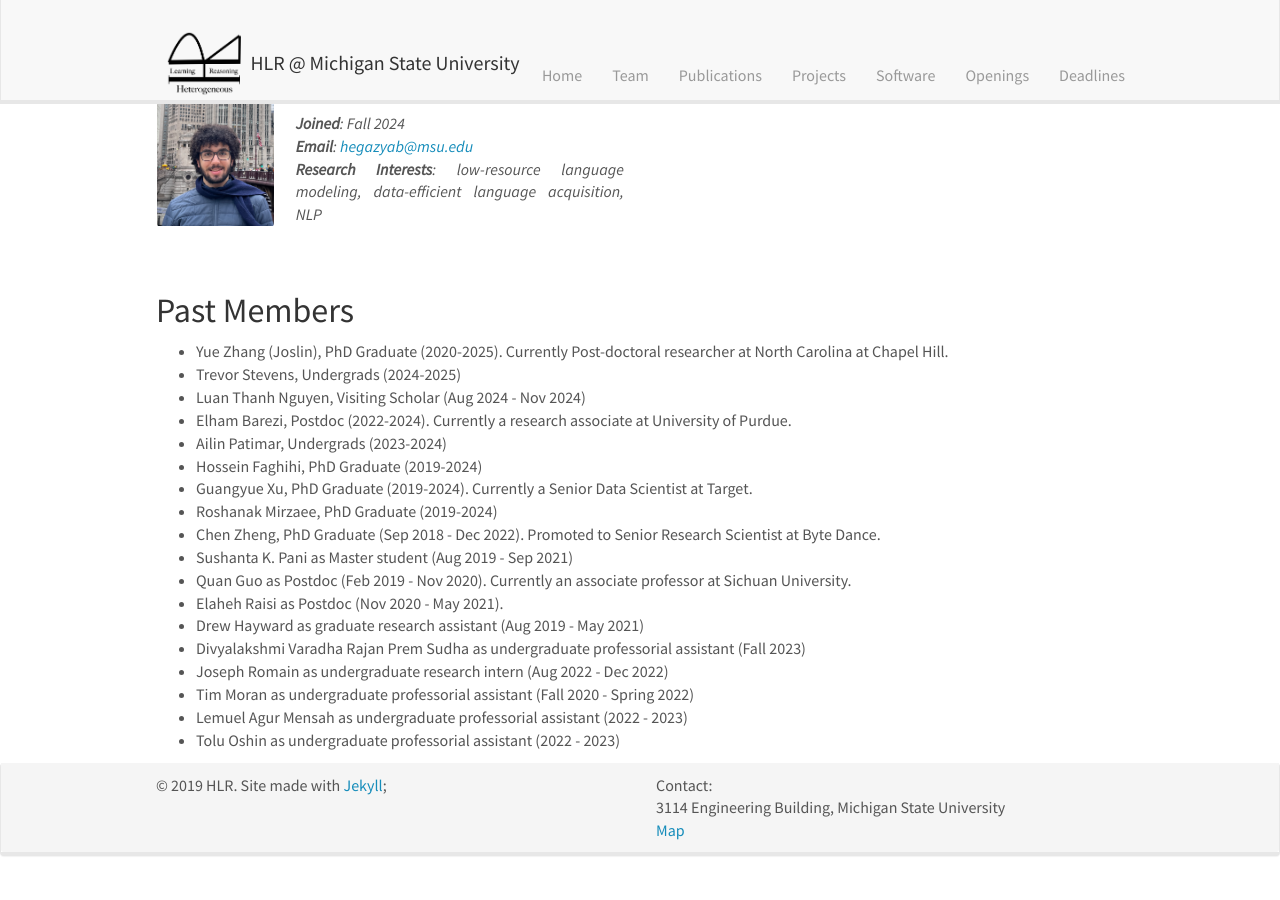
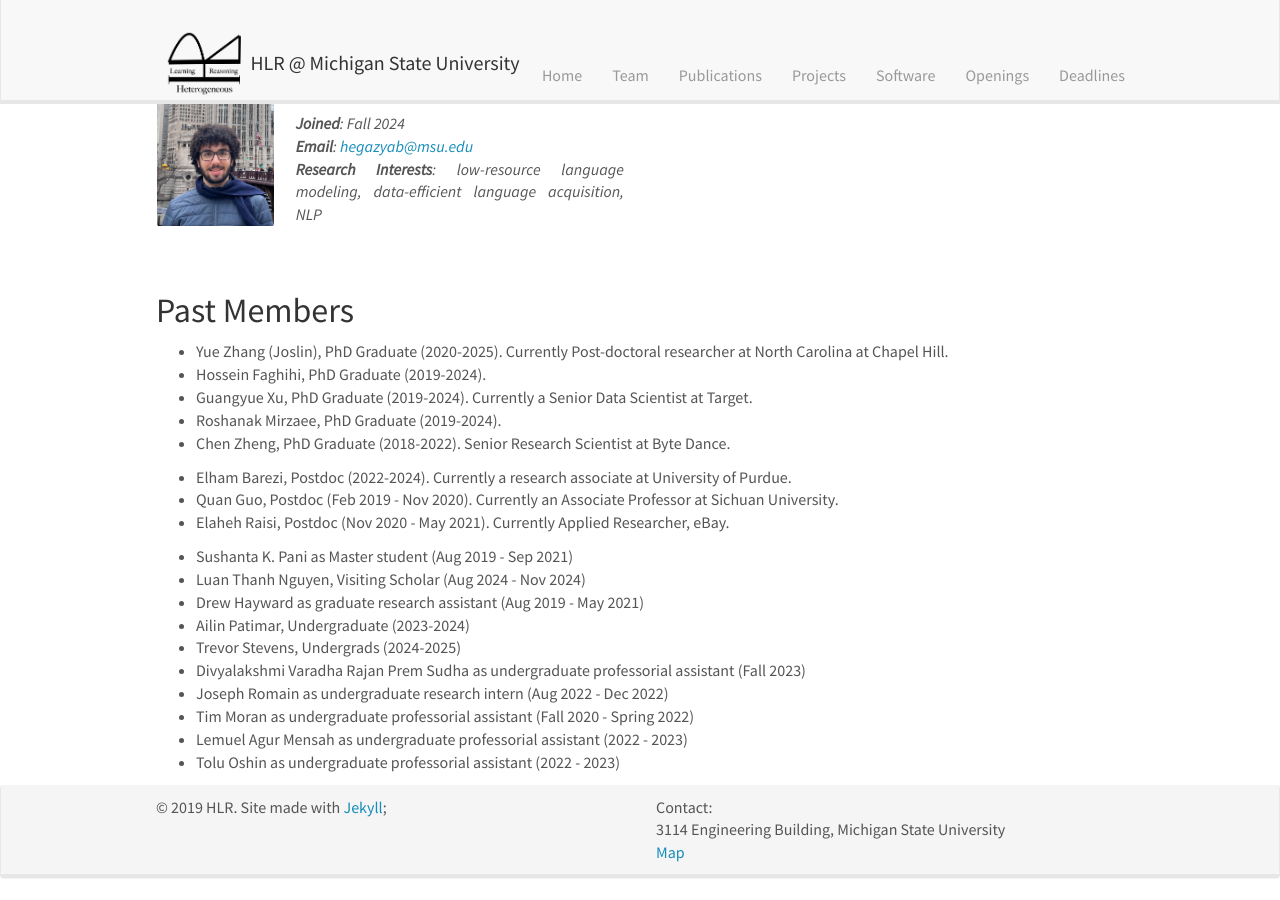
Before and after one commit to HLR/HLR.github.io, a Jekyll site: the page built from _pages/team.md, in a window 1280 px wide and 900 px high, scrolled down 1714 px. Built offline with Jekyll 4.4.1, drawn with Linux system fonts in a browser that asks for light colours; nearby versions of some CDN libraries; before the commit the page ends 2592 px from its top, so only the background shows below that.

Commit message:
Update Alumni order

```diff
--- a/_pages/team.md
+++ b/_pages/team.md
@@ -102,18 +102,20 @@ Go to <a href="{{ site.url }}{{ site.baseurl }}/pictures/"> <b>Gallery</b> </a>
 
 ## Past Members
 - Yue Zhang (Joslin), PhD Graduate (2020-2025). Currently Post-doctoral researcher at North Carolina at Chapel Hill.
+- Hossein Faghihi, PhD Graduate (2019-2024).
+- Guangyue Xu, PhD Graduate (2019-2024). Currently a Senior Data Scientist at Target.
+- Roshanak Mirzaee, PhD Graduate (2019-2024).
+- Chen Zheng, PhD Graduate (2018-2022). Senior Research Scientist at Byte Dance.
+
+- Elham Barezi, Postdoc (2022-2024). Currently a research associate at University of Purdue.
+- Quan Guo, Postdoc (Feb 2019 - Nov 2020). Currently an Associate Professor at Sichuan University.
+- Elaheh Raisi, Postdoc (Nov 2020 - May 2021). Currently Applied Researcher, eBay.
+
+- Sushanta K. Pani as Master student (Aug 2019 - Sep 2021)
+- Luan Thanh Nguyen, Visiting Scholar (Aug 2024 - Nov 2024)
+- Drew Hayward as graduate research assistant (Aug 2019 - May 2021)
+- Ailin Patimar, Undergraduate (2023-2024)
 - Trevor Stevens, Undergrads (2024-2025)
-- Luan Thanh Nguyen, Visiting Scholar (Aug 2024 - Nov 2024)
-- Elham Barezi, Postdoc (2022-2024). Currently a research associate at University of Purdue.
-- Ailin Patimar, Undergrads (2023-2024)
-- Hossein Faghihi, PhD Graduate (2019-2024)
-- Guangyue Xu, PhD Graduate (2019-2024). Currently a Senior Data Scientist at Target.
-- Roshanak Mirzaee, PhD Graduate (2019-2024)
-- Chen Zheng, PhD Graduate (Sep 2018 - Dec 2022). Promoted to Senior Research Scientist at Byte Dance.
-- Sushanta K. Pani as Master student (Aug 2019 - Sep 2021)
-- Quan Guo as Postdoc (Feb 2019 - Nov 2020). Currently an associate professor at Sichuan University.
-- Elaheh Raisi as Postdoc (Nov 2020 - May 2021).
-- Drew Hayward as graduate research assistant (Aug 2019 - May 2021)
 - Divyalakshmi Varadha Rajan Prem Sudha as undergraduate professorial assistant (Fall 2023)
 - Joseph Romain as undergraduate research intern (Aug 2022 - Dec 2022)
 - Tim Moran as undergraduate professorial assistant (Fall 2020 - Spring 2022)
```
